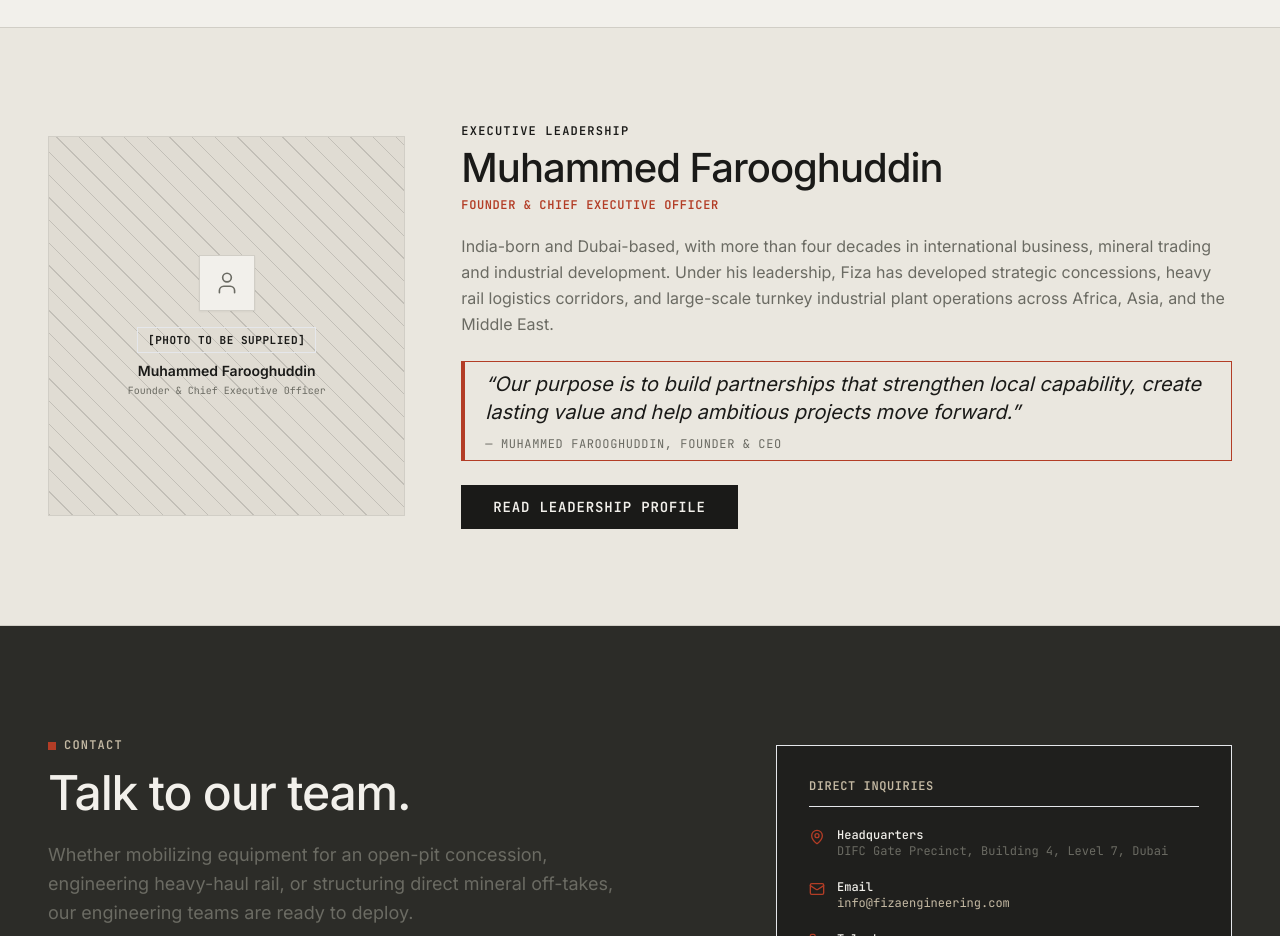
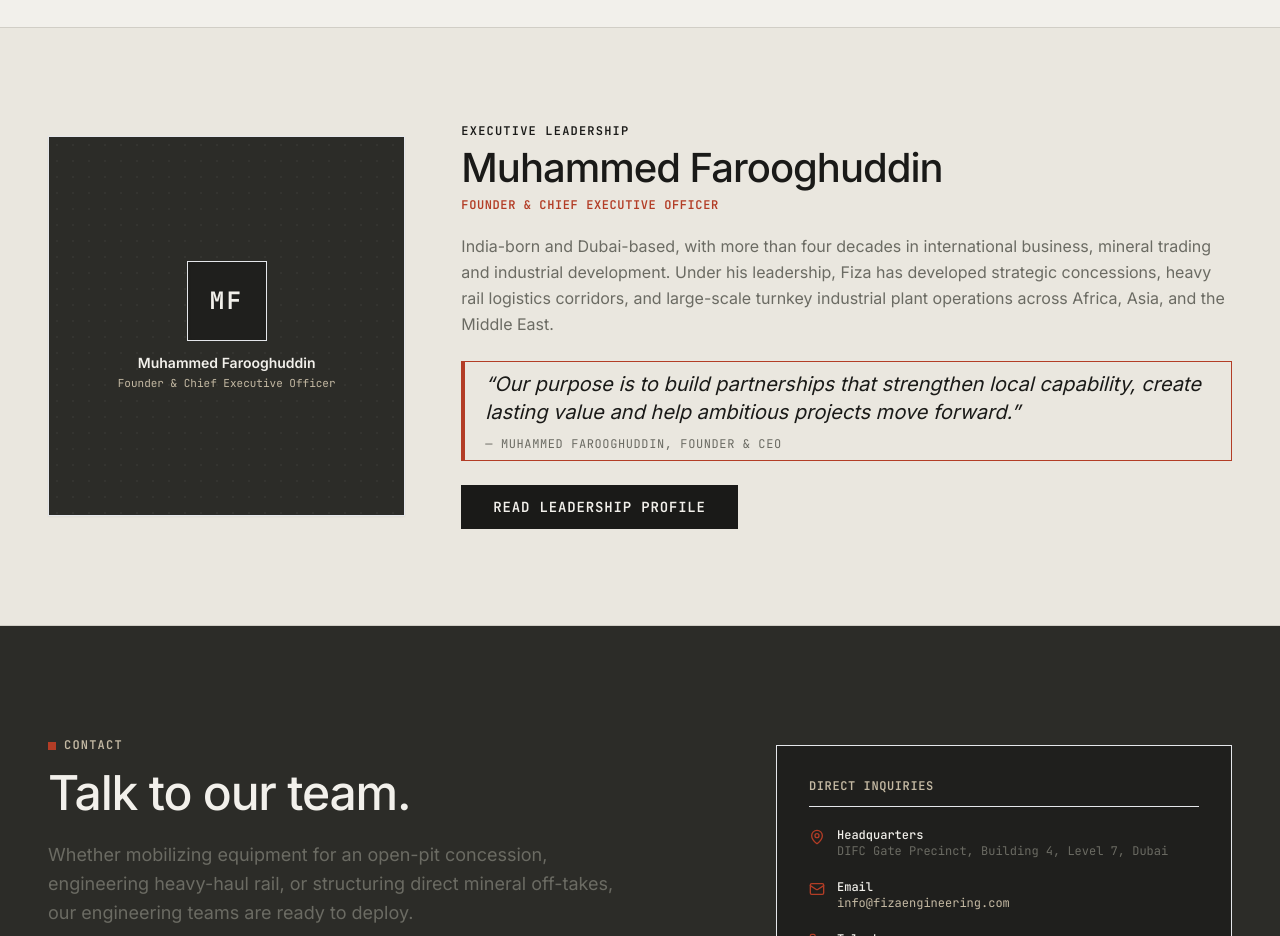
Before and after one commit to hameem-codes/Fiza-Eng, a Next.js app: page / in a window 1280 px wide. Shown: the part 3420-4356 px from the top of the page. Built offline with nearby package versions, Linux system fonts and the light colour scheme.

Commit message:
fix(company): restore original site values, monogram placeholder, and clean timeline title

```diff
--- a/src/app/company/page.tsx
+++ b/src/app/company/page.tsx
@@ -109,8 +109,8 @@
     description: "Executed railway track renewal and heavy-haul rolling stock operations across specialized mineral corridors."
   },
   {
-    year: String(currentYear),
-    title: `${SITE_FACTS.yearsInBusinessLabel} of Integrated Operations`,
+    year: "2026",
+    title: `Operations across ${SITE_FACTS.countries} countries`,
     description: `Operating mining, civil, rail, and agro-industrial infrastructure projects across ${SITE_FACTS.countries} countries on ${SITE_FACTS.continents} continents.`
   }
 ];
--- a/src/components/ui/PersonPlaceholder.tsx
+++ b/src/components/ui/PersonPlaceholder.tsx
@@ -1,5 +1,4 @@
 import React from "react";
-import { User } from "lucide-react";
 import { cn } from "@/lib/utils";
 
 interface PersonPlaceholderProps {
@@ -9,38 +8,47 @@
 }
 
 export function PersonPlaceholder({ name, title, className }: PersonPlaceholderProps) {
+  // Compute initials for clean corporate monogram
+  const initials = name
+    .split(" ")
+    .map((part) => part.trim()[0])
+    .filter(Boolean)
+    .slice(0, 2)
+    .join("")
+    .toUpperCase();
+
   return (
+    // TODO: [Photo to be supplied] - replace monogram placeholder when verified official portrait is provided
     <div
       className={cn(
-        "relative w-full aspect-square bg-[#E0DCD3] border border-slab-grey flex flex-col items-center justify-center p-6 text-center select-none overflow-hidden group-hover:border-earth-black transition-colors",
+        "relative w-full aspect-square bg-coal-dark border border-slab-grey/40 flex flex-col items-center justify-center p-6 text-center select-none overflow-hidden group-hover:border-earth-black transition-colors shadow-sm",
         className
       )}
       role="img"
-      aria-label={`Official portrait for ${name}: [Photo to be supplied]`}
+      aria-label={`Official portrait monogram for ${name}`}
     >
-      {/* Subtle blueprint grid / hatch background */}
+      {/* Subtle blueprint grid background */}
       <div
-        className="absolute inset-0 opacity-15 pointer-events-none"
+        className="absolute inset-0 opacity-10 pointer-events-none"
         style={{
-          backgroundImage: `repeating-linear-gradient(45deg, #1A1A18 0, #1A1A18 1px, transparent 0, transparent 16px)`,
+          backgroundImage: `radial-gradient(rgba(242, 240, 235, 0.4) 1px, transparent 1px)`,
+          backgroundSize: "16px 16px",
         }}
       />
 
-      {/* Neutral icon */}
-      <div className="relative z-10 w-14 h-14 rounded-none bg-iron-white border border-slab-grey flex items-center justify-center mb-4 text-quarry-grey group-hover:text-oxide-red transition-colors shadow-sm">
-        <User size={26} strokeWidth={1.5} />
+      {/* Clean Monogram Circle / Tile */}
+      <div className="relative z-10 w-20 h-20 bg-[#1F1F1D] border border-slab-grey/30 flex items-center justify-center mb-3 shadow-inner">
+        <span className="font-mono text-2xl font-bold tracking-widest text-iron-white">
+          {initials}
+        </span>
       </div>
 
-      {/* Mandatory exact label */}
-      <div className="relative z-10 font-mono text-[11px] font-bold uppercase tracking-wider text-earth-black bg-iron-white/90 px-2.5 py-1 border border-slab-grey/80 mb-2">
-        [Photo to be supplied]
-      </div>
-
-      <span className="relative z-10 font-heading text-sm font-semibold text-earth-black line-clamp-1">
+      {/* Name and Title (clean, no [Photo to be supplied] text) */}
+      <span className="relative z-10 font-heading text-sm font-semibold text-iron-white line-clamp-1">
         {name}
       </span>
       {title && (
-        <span className="relative z-10 text-[10px] font-mono text-quarry-grey line-clamp-1 mt-0.5">
+        <span className="relative z-10 text-[11px] font-mono text-dust-tan line-clamp-1 mt-0.5">
           {title}
         </span>
       )}
--- a/src/lib/constants.ts
+++ b/src/lib/constants.ts
@@ -891,10 +891,10 @@
   {
     id: "mineral-corridor-milestone",
     category: "Milestones",
-    year: SITE_FACTS.recordTonnesYear,
-    title: SITE_FACTS.recordTonnesMoved,
-    organization: "Internal Operations Record",
-    description: SITE_FACTS.recordTonnesDescription
+    year: "2023",
+    title: "38 Million Tonnes Moved Annually",
+    organization: "Internal Operations Milestone",
+    description: "Achieved annual earthmoving of 38 million tonnes across open-pit concessions with fleet availability above 94%."
   },
   {
     id: "environmental-sustainability",
--- a/src/lib/siteFacts.ts
+++ b/src/lib/siteFacts.ts
@@ -1,7 +1,7 @@
 /**
  * SINGLE SOURCE OF TRUTH: Fiza Engineering Corporation
  * Centralizes all verified company facts, statistics, operational figures, and contact details.
- * Any unverified values are noted with // TODO: VERIFY.
+ * Values marked TODO are unverified and must be confirmed by the owner before launch.
  */
 
 export const FOUNDED_YEAR = 1994;
@@ -41,26 +41,31 @@
   fleetSizeNumber: 450, // TODO: VERIFY
   countries: 12, // TODO: VERIFY
   continents: 4, // Middle East, Africa, Asia, plus global trade // TODO: VERIFY
-  kilometresOfTrack: "42 km", // TODO: VERIFY - completed Falea & Madagascar corridors
-  kilometresOfTrackNumber: 42, // TODO: VERIFY
-  // TODO: CONFLICT: 1,140 km network maintained in division specs vs 42 km completed corridors in siteFacts
+
+  // Rail infrastructure
+  railTrackKm: "1,140 km", // TODO: OWNER TO VERIFY
+  railTrackKmNumber: 1140, // TODO: OWNER TO VERIFY
   railCorridorsMaintained: "1,140 km", // TODO: OWNER TO VERIFY
+  spursCompletedKm: "42 km", // TODO: OWNER TO VERIFY - completed Falea & Madagascar mineral spurs
+  spursCompletedKmNumber: 42, // TODO: OWNER TO VERIFY
+
+  // Facilities & Operations
   commissionedFacilities: "14", // TODO: OWNER TO VERIFY - Turnkey industrial plants
   rebuildDepotArea: "35,000 m²", // TODO: OWNER TO VERIFY - Bamako central rebuild depot
-  mwInstalled: "25MW", // TODO: VERIFY - industrial hybrid microgrid
-  mwInstalledNumber: 25, // TODO: VERIFY
 
-  // Tonnage: Consistent unified figures
-  // ONE annual figure plus clearly dated record figure
+  // Power Generation
+  installedPower: "185 MW", // TODO: OWNER TO VERIFY
+  installedPowerNumber: 185, // TODO: OWNER TO VERIFY
+  mwInstalled: "185 MW", // TODO: OWNER TO VERIFY
+  mwInstalledNumber: 185, // TODO: OWNER TO VERIFY
+
+  // Tonnage: Consistent annual figure (no record claims)
   annualTonnesMoved: "38M Tonnes",
   annualTonnesNumber: "38M",
-  recordTonnesYear: "2023",
-  recordTonnesMoved: "38 Million Tonnes in 2023",
-  recordTonnesDescription: "Achieved record annual earthmoving of 38 million tonnes across open-pit contracts in 2023 with fleet availability above 94%.",
 
   // Safety & Operational Standards
   ltifrRate: "0.12", // Lost-Time Injury Frequency Rate // TODO: VERIFY
-  fleetAvailability: "94.8%", // TODO: VERIFY
+  fleetAvailability: "94%+", // TODO: OWNER TO VERIFY
 
   // Contact Information - Unified contact set
   contact: {
```
